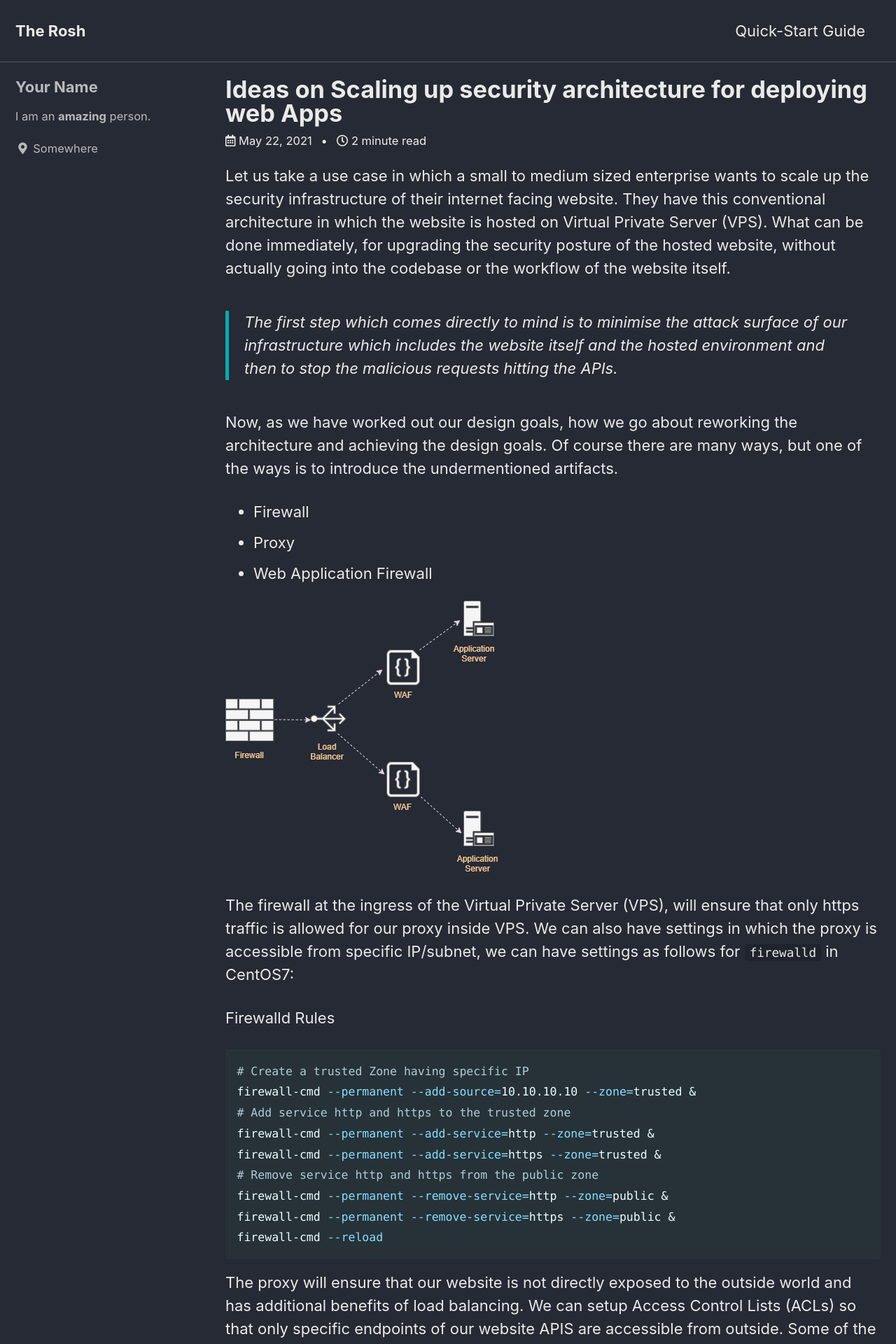
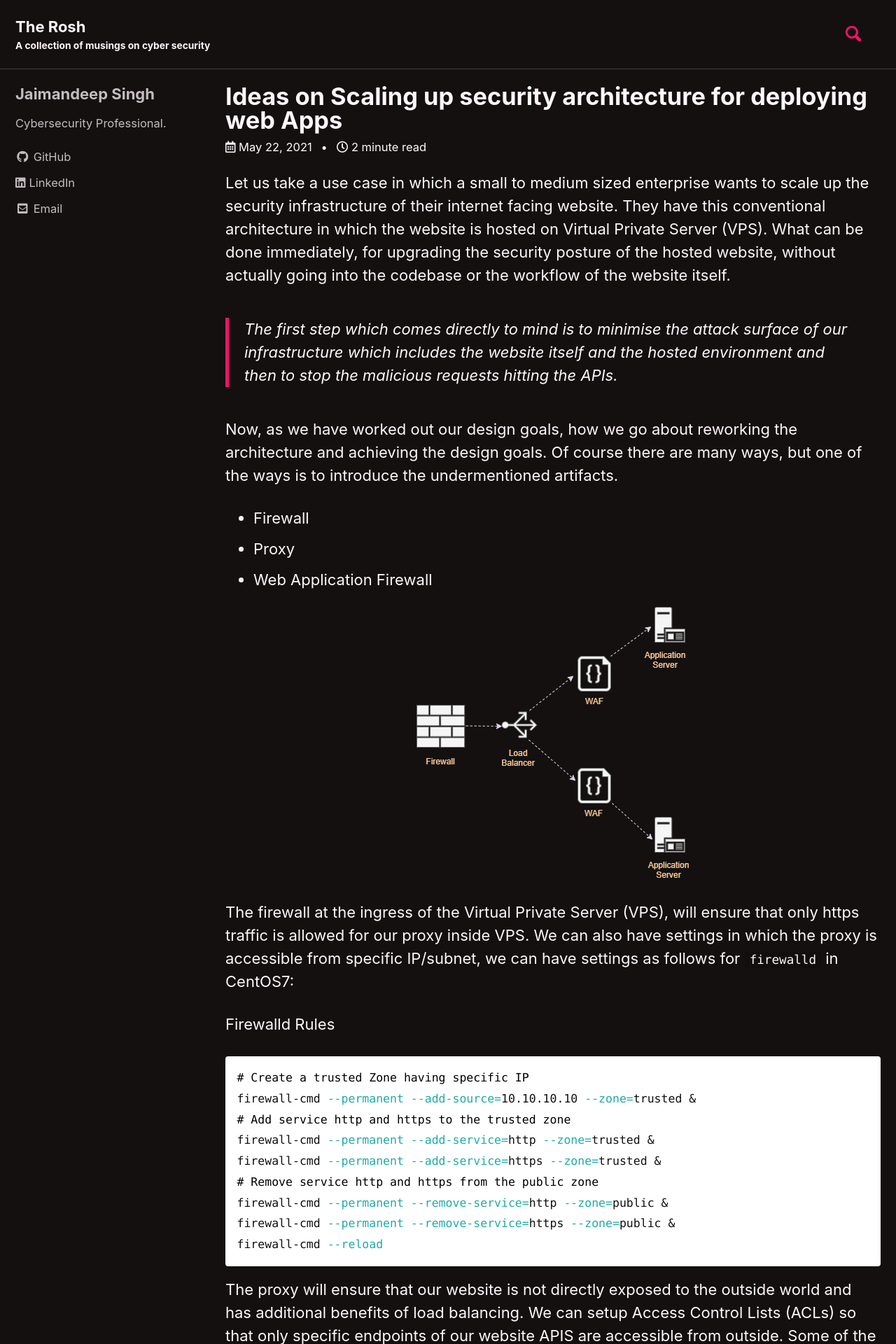
Before and after one commit to cyber-rosh/musings-bak, a Jekyll site: the page built from _posts/2021-05-22-web-apps.md, in a window 1280 px wide. Shown: the top 1920 px of the page at 70% size. Built offline with Jekyll 4.4.1, drawn with Linux system fonts in a browser that asks for light colours; cached includes are drawn as plain includes; some of the changed text lies outside the part shown.

Commit message:
changed layout

```diff
--- a/_config.yml
+++ b/_config.yml
@@ -12,15 +12,15 @@
 
 # theme                  : "minimal-mistakes-jekyll"
 # remote_theme           : "mmistakes/minimal-mistakes"
-minimal_mistakes_skin    : "dark" # "air", "aqua", "contrast", "dark", "dirt", "neon", "mint", "plum", "sunrise"
+minimal_mistakes_skin    : "neon" # "air", "aqua", "contrast", "dark", "dirt", "neon", "mint", "plum", "sunrise"
 
 # Site Settings
 locale                   : "en-US"
 title                    : "The Rosh"
 title_separator          : "-"
-subtitle                 : # site tagline that appears below site title in masthead
+subtitle                 : "A collection of musings on cyber security" # site tagline that appears below site title in masthead
 name                     : "The Rosh"
-description              : "Musings on Cyber Security."
+description              : "This site is about collection of articles on anything related to Cyber Security."
 url                      : "https://cyber-rosh.github.io" # the base hostname & protocol for your site e.g. "https://mmistakes.github.io"
 baseurl                  : "/musings" # the subpath of your site, e.g. "/blog"
 repository               : # GitHub username/repo-name e.g. "mmistakes/minimal-mistakes"
@@ -51,9 +51,9 @@ reCaptcha:
   secret                 :
 atom_feed:
   path                   : # blank (default) uses feed.xml
-  hide                   : # true, false (default)
-search                   : # true, false (default)
-search_full_content      : # true, false (default)
+  hide                   : true # true, false (default)
+search                   : true # true, false (default)
+search_full_content      : true # true, false (default)
 search_provider          : # lunr (default), algolia, google
 algolia:
   application_id         : # YOUR_APPLICATION_ID
@@ -94,15 +94,15 @@ analytics:
 
 # Site Author
 author:
-  name             : "Your Name"
+  name             : "Jaimandeep Singh"
   avatar           : # path of avatar image, e.g. "/assets/images/bio-photo.jpg"
-  bio              : "I am an **amazing** person."
-  location         : "Somewhere"
-  email            :
+  bio              : "Cybersecurity Professional."
+  location         : #"Somewhere"
+  email            : karma.jaimandeep@gmail.com
   links:
     - label: "Email"
       icon: "fas fa-fw fa-envelope-square"
-      # url: "mailto:your.name@email.com"
+      # url: "mailto:karma.jaimandeep@gmail.com"
     - label: "Website"
       icon: "fas fa-fw fa-link"
       # url: "https://your-website.com"
@@ -114,10 +114,13 @@ author:
       # url: "https://facebook.com/"
     - label: "GitHub"
       icon: "fab fa-fw fa-github"
-      # url: "https://github.com/"
+      url: "https://github.com/jai-the-seeker"
     - label: "Instagram"
       icon: "fab fa-fw fa-instagram"
       # url: "https://instagram.com/"
+    - label: "LinkedIn"
+      icon: "fab fa-linkedin"
+      url: "https://www.linkedin.com/in/jaimandeep-singh-07834b1b7"
 
 # Site Footer
 footer:
@@ -139,8 +142,9 @@ footer:
       # url:
     - label: "Instagram"
       icon: "fab fa-fw fa-instagram"
+    - label: "LinkedIn"
+      icon: "fab fa-linkedin"
       # url:
-
 
 # Reading Files
 include:
@@ -187,7 +191,6 @@ lsi: false
 excerpt_separator: "\n\n"
 incremental: false
 
-
 # Markdown Processing
 kramdown:
   input: GFM
@@ -199,12 +202,10 @@ kramdown:
   smart_quotes: lsquo,rsquo,ldquo,rdquo
   enable_coderay: false
 
-
 # Sass/SCSS
 sass:
   sass_dir: _sass
   style: compressed # https://sass-lang.com/documentation/file.SASS_REFERENCE.html#output_style
-
 
 # Outputting
 permalink: /:categories/:title/
@@ -228,7 +229,6 @@ whitelist:
   - jekyll-gist
   - jekyll-feed
   - jekyll-include-cache
-
 
 # Archives
 #  Type
--- a/_data/navigation.yml
+++ b/_data/navigation.yml
@@ -1,7 +1,7 @@
 # main links
 main:
-  - title: "Quick-Start Guide"
-    url: https://mmistakes.github.io/minimal-mistakes/docs/quick-start-guide/
+  # - title: "Quick-Start Guide"
+  #   url: https://mmistakes.github.io/minimal-mistakes/docs/quick-start-guide/
   # - title: "About"
   #   url: https://mmistakes.github.io/minimal-mistakes/about/
   # - title: "Sample Posts"
--- a/_includes/footer.html
+++ b/_includes/footer.html
@@ -18,4 +18,6 @@
   </ul>
 </div>
 
-<div class="page__footer-copyright">&copy; {{ site.time | date: '%Y' }} {{ site.name | default: site.title }}. {{ site.data.ui-text[site.locale].powered_by | default: "Powered by" }} <a href="https://jekyllrb.com" rel="nofollow">Jekyll</a> &amp; <a href="https://mademistakes.com/work/minimal-mistakes-jekyll-theme/" rel="nofollow">Minimal Mistakes</a>.</div>
+<!-- start custom footer snippets -->
+<!-- <div class="page__footer-copyright">&copy; {{ site.time | date: '%Y' }} {{ site.name | default: site.title }}. {{ site.data.ui-text[site.locale].powered_by | default: "Powered by" }} <a href="https://jekyllrb.com" rel="nofollow">Jekyll</a> &amp; <a href="https://mademistakes.com/work/minimal-mistakes-jekyll-theme/" rel="nofollow">Minimal Mistakes</a>.</div> -->
+<div class="page__footer-copyright">&copy; {{ site.time | date: '%Y' }} {{ site.name | default: site.title }}</div>
--- /dev/null
+++ b/_includes/sidebar-home.html
@@ -0,0 +1,2 @@
+<div class="sidebar sticky">
+</div>
--- a/_layouts/archive.html
+++ b/_layouts/archive.html
@@ -15,7 +15,7 @@ layout: default
 {% endif %}
 
 <div id="main" role="main">
-  {% include sidebar.html %}
+  {% include sidebar-home.html %}
 
   <div class="archive">
     {% unless page.header.overlay_color or page.header.overlay_image %}
--- a/_posts/2021-05-22-web-apps.md
+++ b/_posts/2021-05-22-web-apps.md
@@ -15,7 +15,7 @@ Now, as we have worked out our design goals, how we go about reworking the archi
  - Web Application Firewall
 {{site.data.alerts.end}}
 
-![Deployment Architecture of Application](../assets/images/2021-05-22-fig1.png)
+![Deployment Architecture of Application](../assets/images/2021-05-22-fig1.png){: .align-center }
 
 The firewall at the ingress of the Virtual Private Server (VPS), will ensure that only https traffic is allowed for our proxy inside VPS. We can also have settings in which the proxy is accessible from specific IP/subnet, we can have settings as follows for `firewalld` in CentOS7:
 
```
Also changed, not shown: _layouts/single.html (line endings or trailing spaces), 4 other files.
